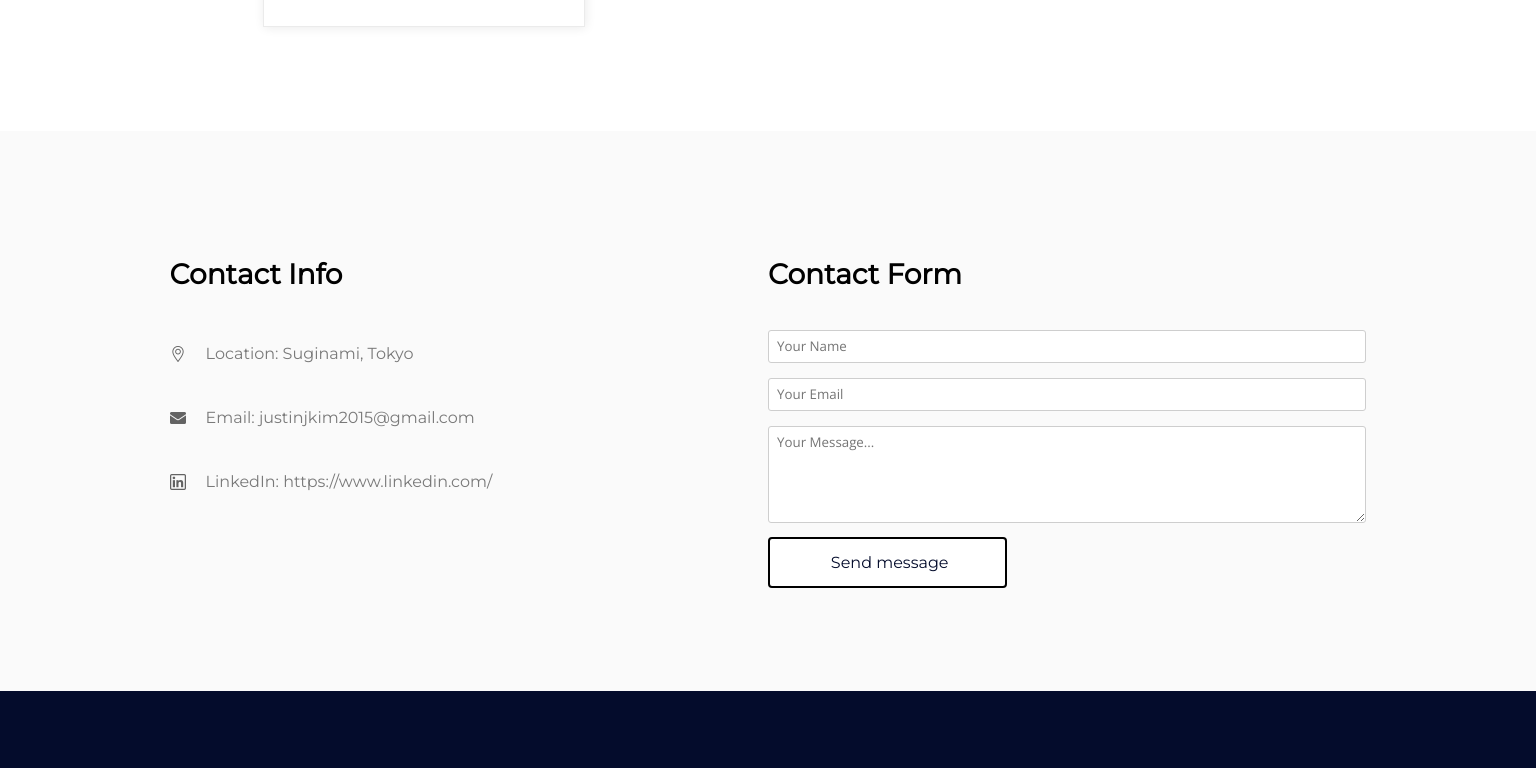
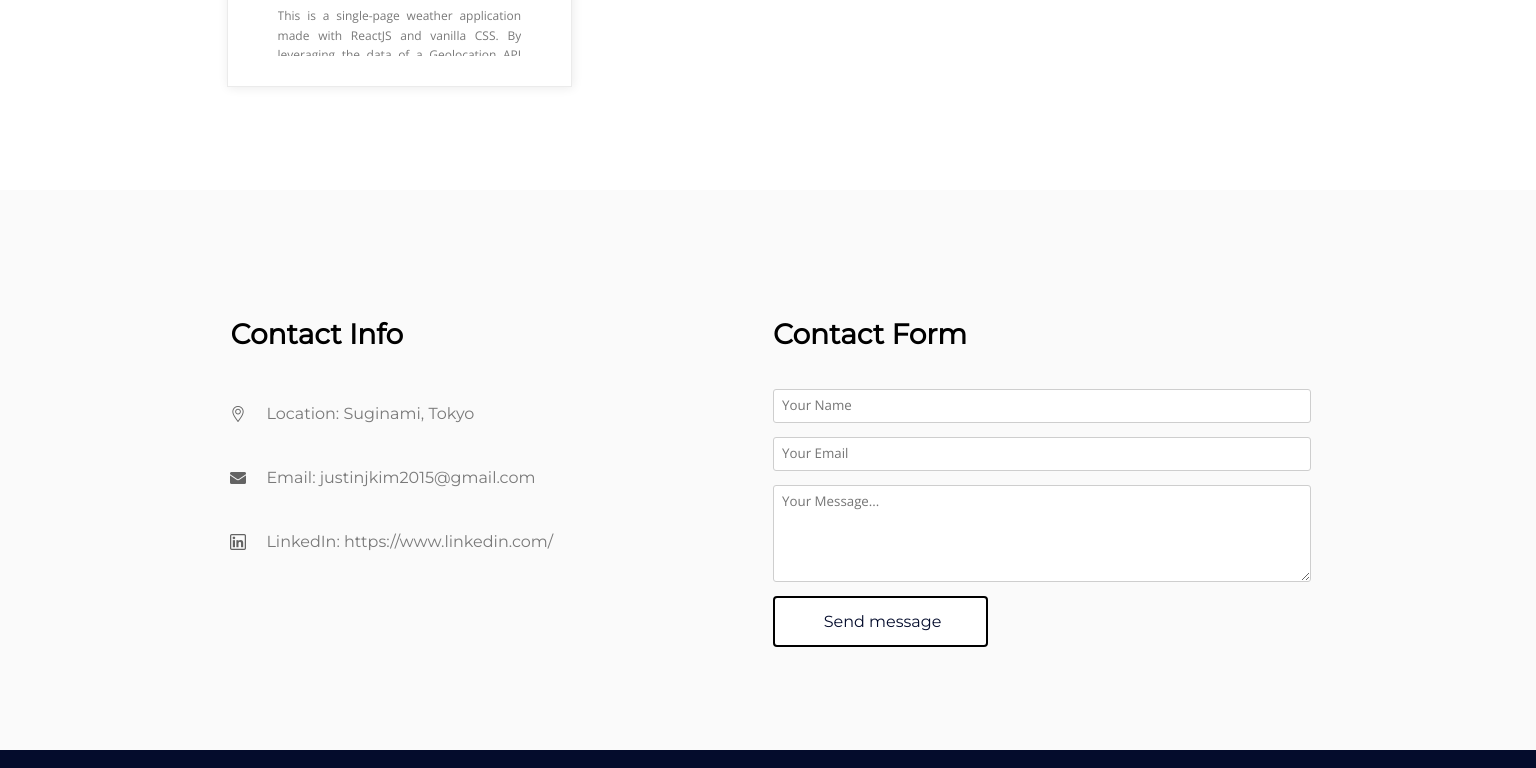
Before and after one commit to justinkim2015/portfolio-v3, a React (Create React App) app: page / in a window 1536 px wide. Shown: the part 3620-4388 px from the top of the page. Built offline with nearby package versions, Linux system fonts and the light colour scheme.

Commit message:
Align sections to 70% width

```diff
--- a/src/contact/Contact.js
+++ b/src/contact/Contact.js
@@ -25,6 +25,7 @@ const Contact = () => {
 
   return (
     <section id='contact'>
+      <div class="contact-container">
         <motion.div
         ref={ref}
         variants={contactVariant}
@@ -57,6 +58,7 @@ const Contact = () => {
         >
           <ContactForm />
         </motion.div>
+      </div>
     </section>
   )
 };
--- a/src/contact/contact-form.css
+++ b/src/contact/contact-form.css
@@ -24,10 +24,6 @@
 
 /* Tablet */
 @media (min-width: 480px) {
-}
-
-/* Laptop */
-@media (min-width: 1024px) {
   .mail-form {
     margin: 0;
     height: 100%;
@@ -36,13 +32,18 @@
     grid-template-rows: 20% 15% 15% 35% 20%;
     align-items: center;
   }
+}
 
+/* Laptop */
+@media (min-width: 1024px) {
   .submit {
-    max-width: 40%;
+    max-width: 50%;
   }
 }
 
 /* Desktop */
 @media (min-width: 1440px) {
-
+  .submit {
+    max-width: 40%;
+  }
 }
--- a/src/contact/contact.css
+++ b/src/contact/contact.css
@@ -3,7 +3,12 @@
   flex-direction: column;
   justify-content: center;
   background-color: #fafafa;
-  padding: 120px 20px 120px 20px;
+  padding: 120px 0;
+  width: 100%;
+}
+
+.contact-container {
+  margin: 15px;
 }
 
 .contact-title {
@@ -30,10 +35,7 @@
 /* Tablet */
 @media (min-width: 480px) {
   #contact {
-    display: grid;
-    grid-template-columns: 40% 40%;
-    justify-items: center;
-    align-items: center;
+    justify-content: center;
   }
 
   .contact-info {
@@ -43,16 +45,36 @@
     grid-template-rows: repeat(5, 20%);
     align-items: center;
   }
+
+  .contact-form {
+    margin-left: 5px;
+  }
+
+  .contact-container {
+    display: grid;
+    grid-template-columns: 50% 50%;
+    align-items: center;
+  }
 }
 
 /* Laptop */
 @media (min-width: 1024px) {
   .contact-form {
     width: 100%;
+    justify-content: center;
+  }
+
+  .contact-container {
+    align-self: center;
+    width: 90%;
   }
 }
 
 /* Desktop */
 @media (min-width: 1440px) {
+  .contact-container {
+    margin: 0;
+    width: 70%;
+  }
 
 }
--- a/src/projects/projects.css
+++ b/src/projects/projects.css
@@ -100,6 +100,6 @@
   }
 
   .projects-container {
-    max-width: 70%;
+    max-width: 75%;
   }
 }
--- a/src/skills/skills.css
+++ b/src/skills/skills.css
@@ -115,6 +115,10 @@
 /* Text 18px */
 /* Desktop */
 @media (min-width: 1440px) {
+  .skills-container {
+    width: 70%;
+  }
+
   #skills {
     padding: 180px 0;
   }
```
Lines whose indentation alone changed are shown as unchanged.
